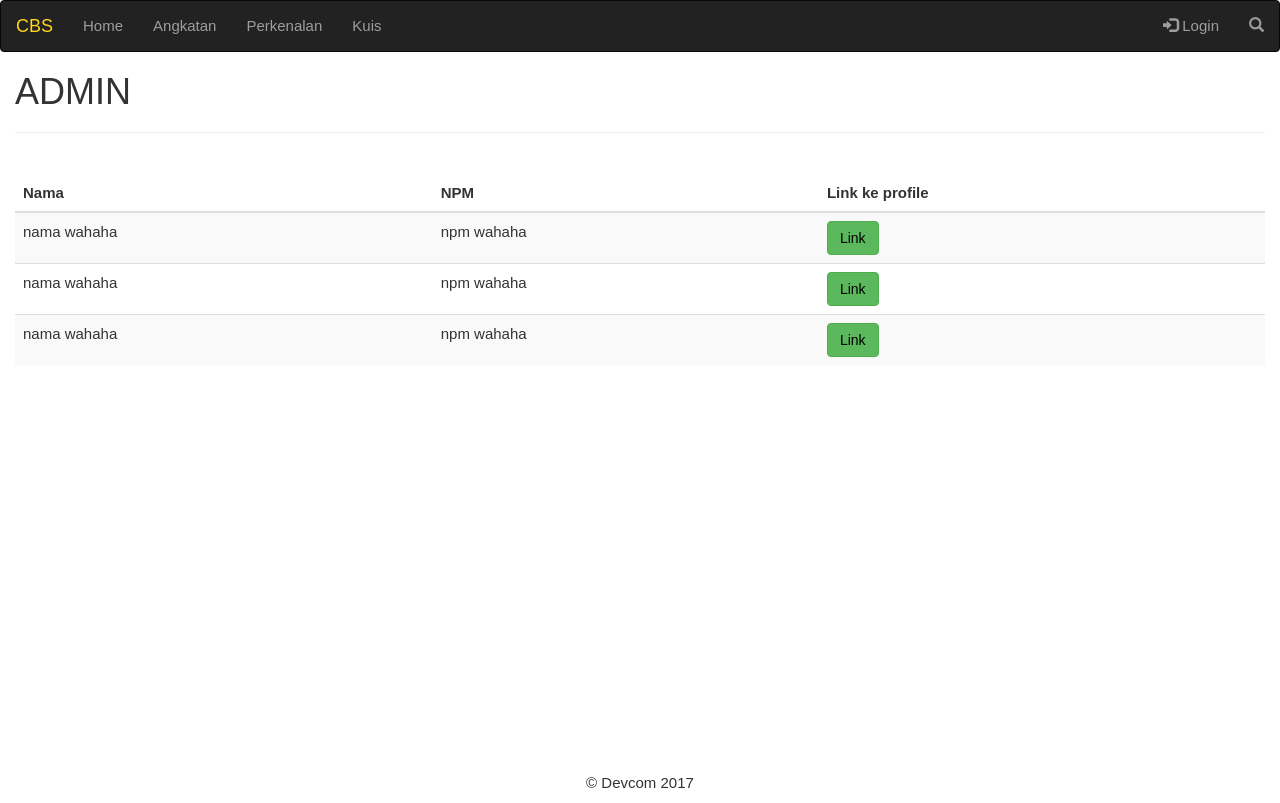
After one commit to Ponita48/PerkenalanCBS, a CodeIgniter app: a page that uses application/views/kuis_admin.php in a window 1280 px wide. The commit adds this page. Run offline with CodeIgniter, Linux system fonts and the light colour scheme; data that the repository does not hold is empty.

Commit message:
view kuis_admin

```diff
--- a/application/controllers/TestViewController.php
+++ b/application/controllers/TestViewController.php
@@ -81,6 +81,14 @@ class TestViewController extends CI_Controller {
 		$this->load->view('footer');
 	}
 
+	public function kuis_adm()
+	{
+		$this->load->view('header');
+		$this->load->view('kuis_admin');
+		$this->load->view('footer');
+	}
+
+
 }
 
  ?>
--- a/application/views/admin.php
+++ b/application/views/admin.php
@@ -1,5 +1,4 @@
 
-<!-- TODO: Jadiin foreach (tunggu backend selesai) -->
 	<div>
 		<h1>ADMIN</h1>
 		<hr>
--- /dev/null
+++ b/application/views/kuis_admin.php
@@ -0,0 +1,34 @@
+
+	<div>
+		<h1>ADMIN</h1>
+		<hr>
+		<br>
+	</div>
+
+	<div class="table-responsive">
+	<table class="table table-striped">
+		<thead>
+			<tr>
+				<th>Nama</th>
+				<th>NPM</th>
+				<th>Link ke profile</th>
+			</tr>
+		</thead>
+		<tbody>
+		<!-- <?php foreach ($result as $key) : ?>
+			<tr>
+				<td><?php echo $key->nama_peserta; ?></td>
+				<td><?php echo $key->npm_peserta; ?></td>
+				<td><?php echo $key->jumlah; ?></td>
+			</tr>
+		<?php endforeach; ?> -->
+		<?php for ($i=0; $i < 3; $i++) { ?>
+			<tr>
+				<td>nama wahaha</td>
+				<td>npm wahaha</td>
+				<td><a href="#" class="btn btn-success">Link</a></td>
+			</tr>
+		<?php } ?>
+		</tbody>
+	</table>
+	</div>
```
